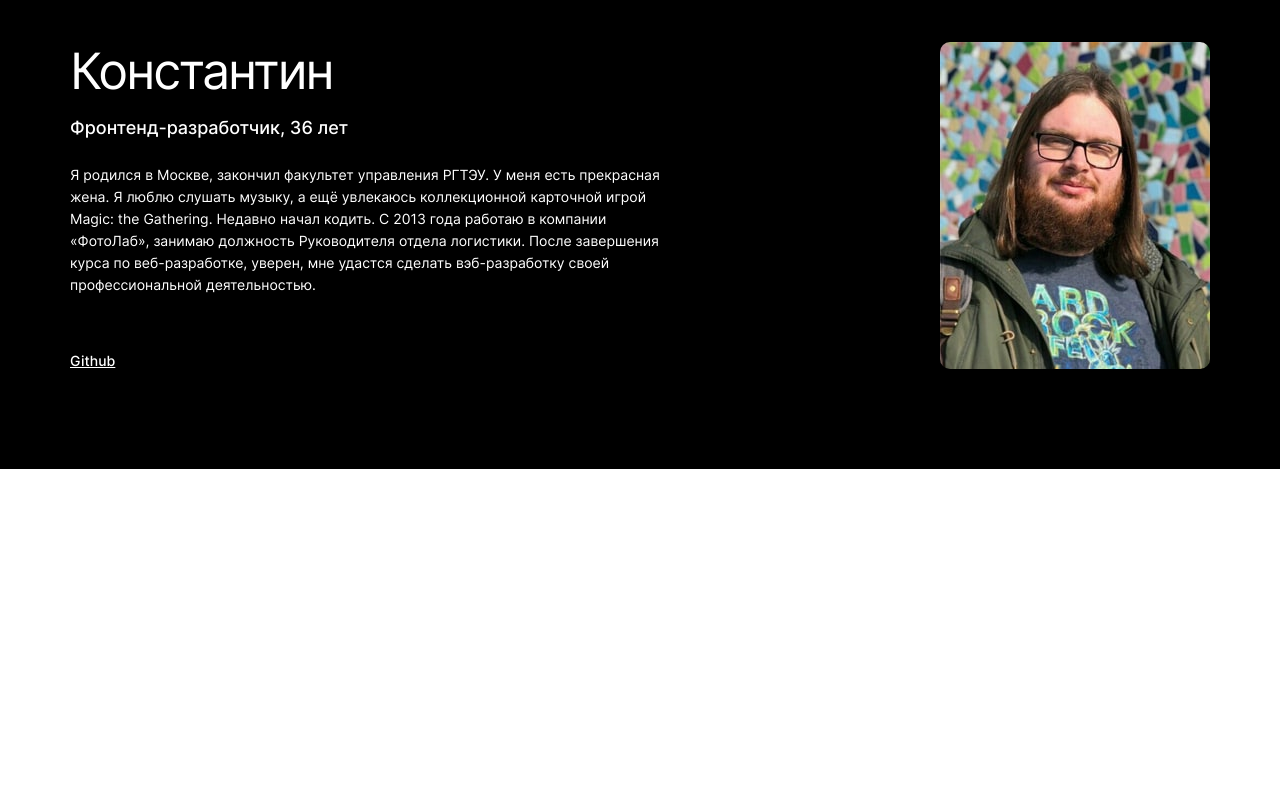
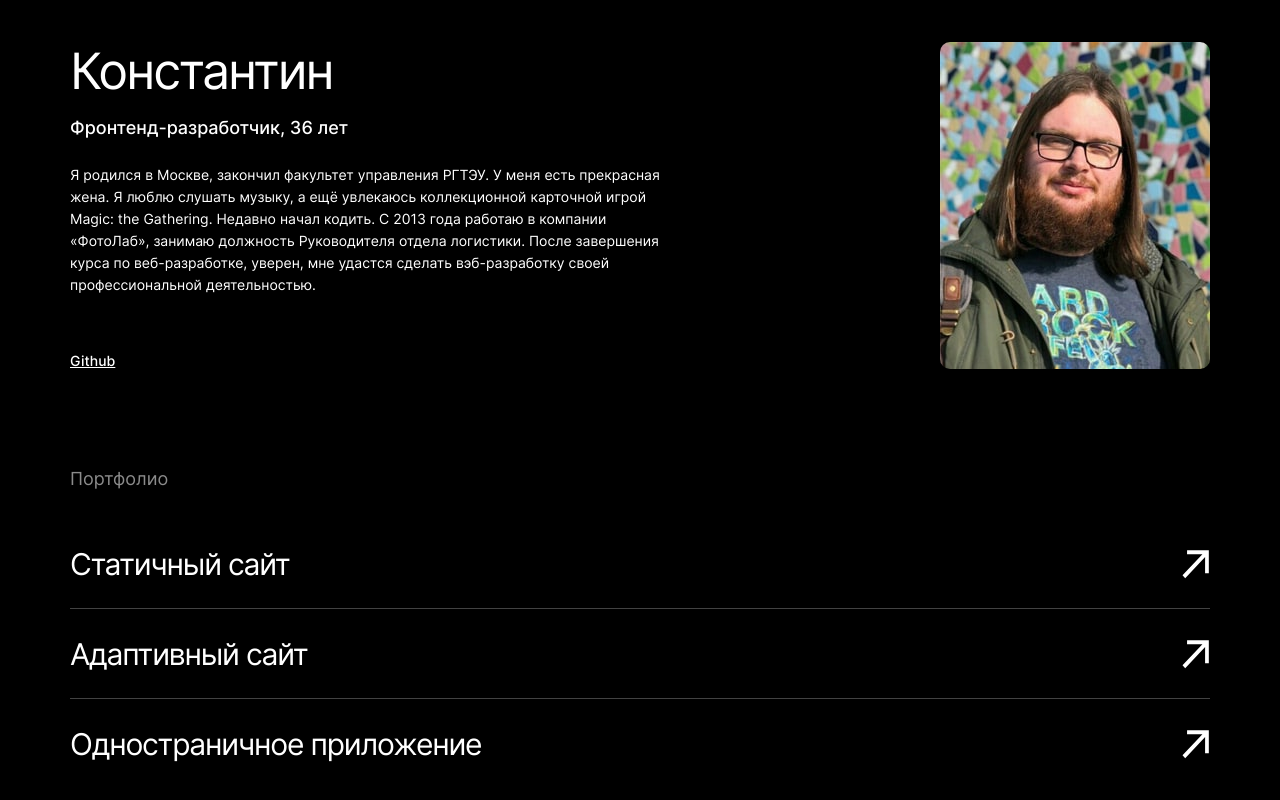
Before and after one commit to nivnikoff/movies-explorer-frontend, a React (Create React App) app: page / in a window 1280 px wide. Shown: the part 2214-3014 px from the top of the page. Before the commit the page ends 2683 px from the top, so only its background shows below. Built offline with nearby package versions, Linux system fonts and the light colour scheme.

Commit message:
Portfolio component created

```diff
--- a/src/components/Main/Main.jsx
+++ b/src/components/Main/Main.jsx
@@ -4,7 +4,7 @@ import NavTab from '../NavTab/NavTab';
 import AboutProject from '../AboutProject/AboutProject';
 import Techs from '../Techs/Techs';
 import AboutMe from '../AboutMe/AboutMe';
-// import Portfolio from '../Portfolio';
+import Portfolio from '../Portfolio/Portfolio';
 // import Footer from ',,/Footer';
 
 function Main() {
@@ -17,7 +17,7 @@ function Main() {
         <AboutProject/>
         <Techs/>
         <AboutMe/>
-        {/* <Portfolio/> */}
+        <Portfolio/>
       </main>
       {/* <Footer/> */}
     </>
--- /dev/null
+++ b/src/components/Portfolio/Portfolio.css
@@ -0,0 +1,60 @@
+.portfolio {
+  padding: 0 70px 125px;
+}
+
+.portfolio__title {
+  padding-bottom: 50px;
+  margin: 0;
+  font-weight: 400;
+  font-size: 18px;
+  line-height: 20px;
+  color: #8B8B8B;
+}
+
+.portfolio__list {
+  padding: 0;
+  margin: 0;
+  display: flex;
+  flex-direction: column;
+  gap: 20px;
+  list-style: none;
+}
+
+.portfolio__list-item {
+  padding-bottom: 19px;
+  margin: 0;
+  border-bottom: 1px solid #424242;
+}
+
+.portfolio__list-item:last-of-type {
+  padding-bottom: 0;
+  border-bottom: none;
+}
+
+.portfolio__link {
+  text-decoration: none;
+  display: flex;
+  justify-content: space-between;
+  align-items: center;
+  transition: opacity .5s linear;
+}
+
+.portfolio__link:hover {
+  opacity: 0.6;
+}
+
+.portfolio__link-text {
+  padding: 0;
+  margin: 0;
+  font-weight: 400;
+  font-size: 30px;
+  line-height: 50px;
+  letter-spacing: -0.04em;
+  color: white;
+}
+
+.portfolio__link-img {
+  width: 29px;
+  height: 29px;
+  transition: opacity .5s linear;
+}
--- a/src/components/Portfolio/Portfolio.jsx
+++ b/src/components/Portfolio/Portfolio.jsx
@@ -0,0 +1,32 @@
+import './Portfolio.css';
+import arrow from '../../images/link-arrow.svg';
+
+function Portfolio() {
+  return (
+    <section className="portfolio">
+      <h2 className="portfolio__title">Портфолио</h2>
+      <ul className="portfolio__list">
+        <li className="portfolio__list-item">
+          <a className="portfolio__link" href="https://github.com/nivnikoff/how-to-learn">
+            <p className="portfolio__link-text">Статичный сайт</p>
+            <img className="portfolio__link-img" src={arrow} alt="How to learn"></img>
+          </a>
+        </li>
+        <li className="portfolio__list-item">
+          <a className="portfolio__link" href="https://github.com/nivnikoff/russian-travel">
+            <p className="portfolio__link-text">Адаптивный сайт</p>
+            <img className="portfolio__link-img" src={arrow} alt="Russian Travel"></img>
+          </a>
+        </li>
+        <li className="portfolio__list-item">
+          <a className="portfolio__link" href="https://nivnikoff.nomoredomains.club">
+            <p className="portfolio__link-text">Одностраничное приложение</p>
+            <img className="portfolio__link-img" src={arrow} alt="Mesto"></img>
+          </a>
+        </li>
+      </ul>
+    </section>
+  )
+}
+
+export default Portfolio;
```
